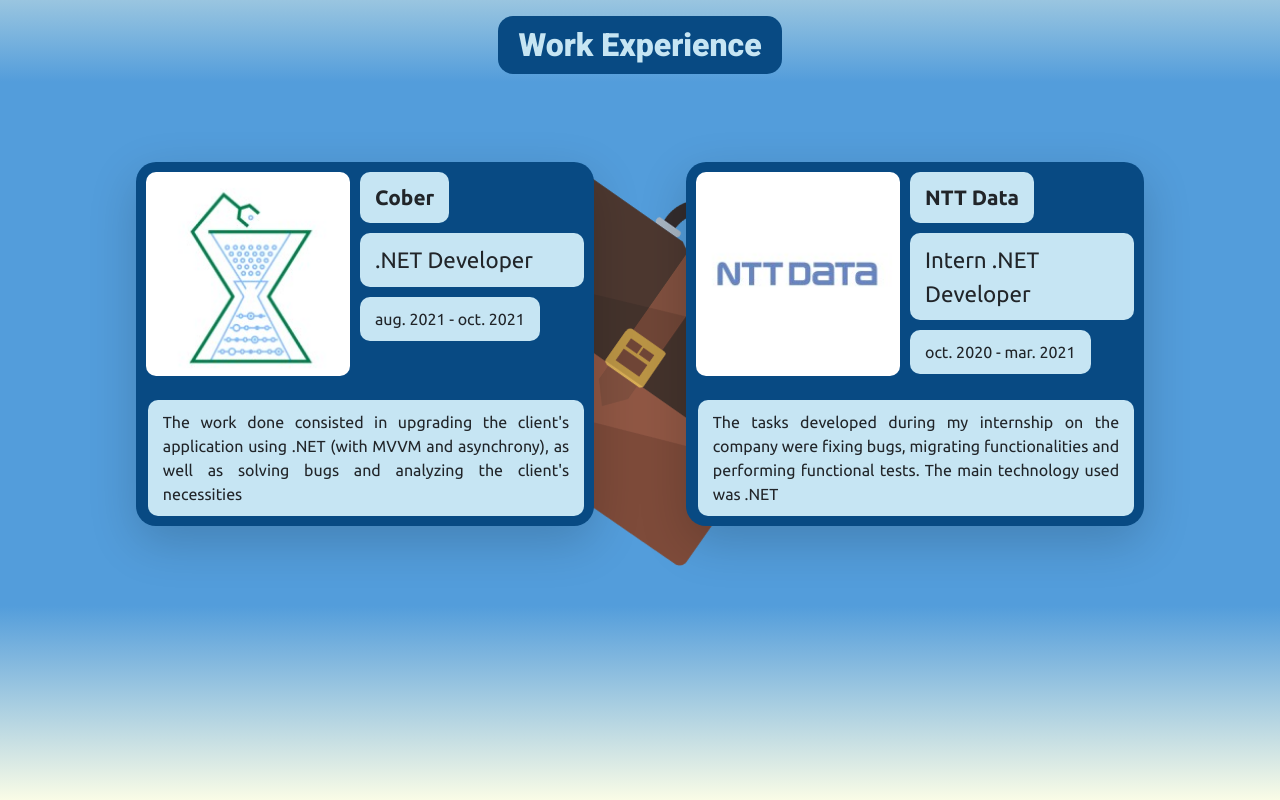
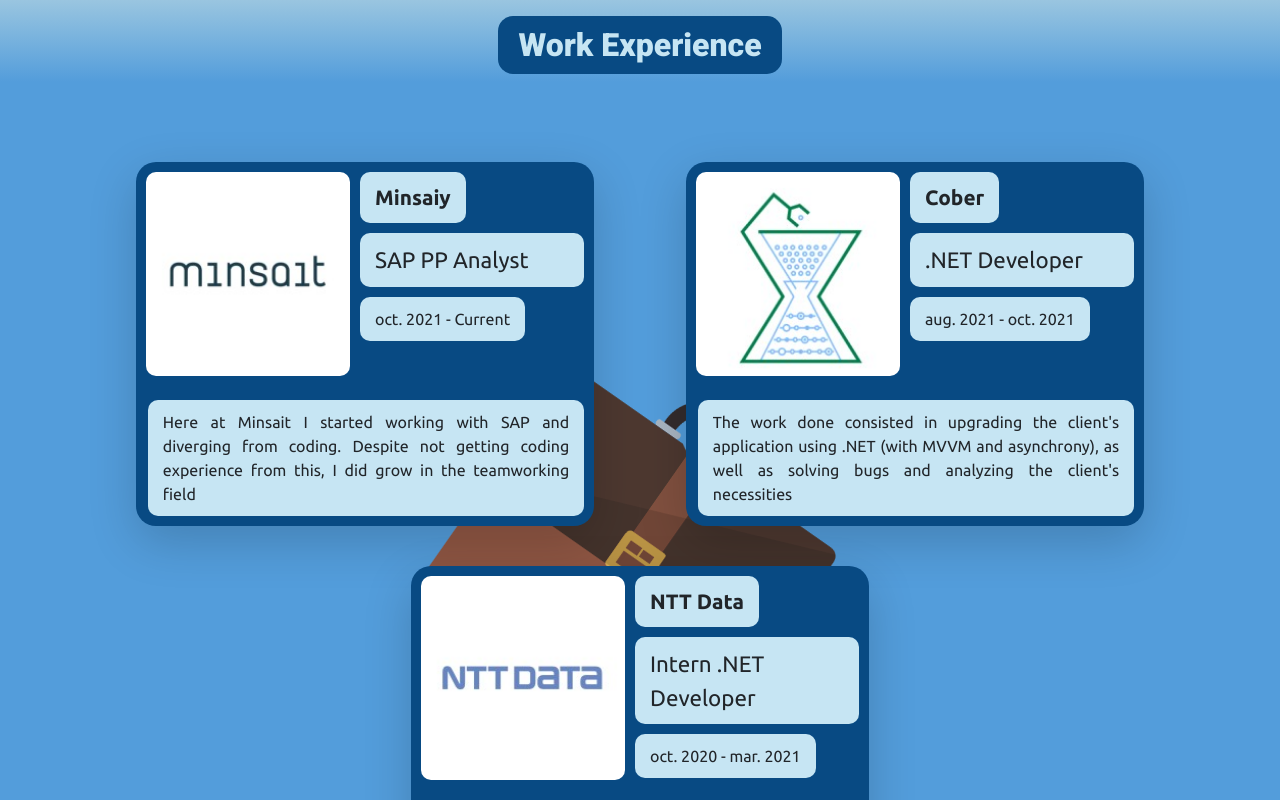
Before and after one commit to alealclag/presentationSite, a React (Create React App) app: page / in a window 1280 px wide. Shown: the part 760-1560 px from the top of the page. Built offline with nearby package versions, Linux system fonts and the light colour scheme; a web font is replaced by a local one.

Commit message:
Added map for cards' info retrieving

```diff
--- a/package.json
+++ b/package.json
@@ -6,6 +6,7 @@
     "@testing-library/jest-dom": "^5.16.4",
     "@testing-library/react": "^13.2.0",
     "@testing-library/user-event": "^14.2.0",
+    "jquery": "^3.6.0",
     "react": "^18.1.0",
     "react-dom": "^18.1.0",
     "react-scripts": "^5.0.1",
--- a/public/index.html
+++ b/public/index.html
@@ -32,9 +32,9 @@
     <link rel="icon" href="./images/favicon.ico" />
   </head>
   <body>
+    <div id="root"></div>
     <script src="./src/index.js" type="text/jsx"></script>
     <script src="https://ajax.googleapis.com/ajax/libs/jquery/3.6.0/jquery.min.js"></script>
     <script type="text/javascript" src="./js/index.js"></script>
-    <div id="root"></div>
   </body>
 </html>
--- a/public/js/index.js
+++ b/public/js/index.js
@@ -26,7 +26,8 @@
 }
 
 //If the profile pic is clicked, the displayed tip and the music will change
-profilePic.click(function () {
+profilePic.on("click", function () {
+  alert("Alerta de prueba");
   spinProfilePic = !spinProfilePic;
   if (spinProfilePic) {
     $("#playTip").fadeOut(); //Hide hover Tip
--- /dev/null
+++ b/src/cards.js
@@ -0,0 +1,133 @@
+export const workEdu = [
+  {
+    key: "Minsait",
+    pic: "./images/cardPics/minsaitlogo.png",
+    name: "Minsaiy",
+    role: "SAP PP Analyst",
+    dates: "oct. 2021 - Current",
+    description:
+      "Here at Minsait I started working with SAP and diverging from coding. Despite not getting coding experience from this, I did grow in the teamworking field",
+  },
+  {
+    key: "Cober",
+    pic: "./images/cardPics/coberlogo.png",
+    name: "Cober",
+    role: ".NET Developer",
+    dates: "aug. 2021 - oct. 2021",
+    description:
+      "The work done consisted in upgrading the client's application using .NET (with MVVM and asynchrony), as well as solving bugs and analyzing the client's necessities",
+  },
+  {
+    key: "NTT Data",
+    pic: "./images/cardPics/nttdatalogo.png",
+    name: "NTT Data",
+    role: "Intern .NET Developer",
+    dates: "oct. 2020 - mar. 2021",
+    description:
+      "The tasks developed during my internship on the company were fixing bugs, migrating functionalities and performing functional tests. The main technology used was .NET",
+  },
+  {
+    key: "Udemy",
+    pic: "./images/cardPics/webdevlogo.png",
+    name: "Udemy",
+    role: "Full-Stack Web Development Course",
+    dates: "dec. 2021 - jun. 2022",
+    description:
+      "55h full-stack web development course, including technologies like React, Node, Bootstrap, MongoDB & Express.js",
+    isEduCard: true,
+  },
+  {
+    key: "University of Seville",
+    pic: "./images/cardPics/uslogo.png",
+    name: "University of Seville",
+    role: "Computer Science Degree",
+    dates: "2017 - 2021",
+    description:
+      "Worked on various fields, including web development, analysis and design of algorithms, embedded systems, AI and more",
+    isEduCard: true,
+  },
+];
+
+export const techCards = [
+  {
+    key: "React",
+    name: "React",
+    pic: "./images/cardPics/techLogos/react.jpg",
+  },
+  {
+    key: "Node.js",
+    name: "Node.js",
+    pic: "./images/cardPics/techLogos/node.jpg",
+  },
+  {
+    key: "Bootstrap",
+    name: "Bootstrap",
+    pic: "./images/cardPics/techLogos/bootstrap.jpg",
+  },
+  {
+    key: "jQuery",
+    name: "jQuery",
+    pic: "./images/cardPics/techLogos/jQuery.jpg",
+  },
+  {
+    key: "MongoDB",
+    name: "MongoDB",
+    pic: "./images/cardPics/techLogos/MongoDB.jpg",
+  },
+  {
+    key: "Git",
+    name: "Git",
+    pic: "./images/cardPics/techLogos/git.jpg",
+  },
+  {
+    key: "Docker",
+    name: "Docker",
+    pic: "./images/cardPics/techLogos/docker.jpg",
+  },
+  {
+    key: ".net",
+    name: ".Net (C#)",
+    pic: "./images/cardPics/techLogos/net.jpg",
+  },
+  {
+    key: "Python",
+    name: "Python",
+    pic: "./images/cardPics/techLogos/python.jpg",
+  },
+  {
+    key: "Java",
+    name: "Java",
+    pic: "./images/cardPics/techLogos/java.jpg",
+  },
+  {
+    key: "C++",
+    name: "C / C++",
+    pic: "./images/cardPics/techLogos/c++.jpg",
+  },
+  {
+    key: "EmbdSys",
+    name: "Embedded Systems",
+    pic: "./images/cardPics/techLogos/embedded.jpg",
+  },
+];
+
+export const langCards = [
+  {
+    key: "Spanish",
+    name: "Spanish",
+    pic: "./images/cardPics/spain.png",
+    level: 1,
+  },
+  {
+    key: "English",
+    name: "English",
+    pic: "./images/cardPics/uk.jpg",
+    level: 2,
+  },
+  {
+    key: "Japanese",
+    name: "Japanese",
+    pic: "./images/cardPics/japan.jpg",
+    level: 3,
+  },
+];
--- a/src/components/App.jsx
+++ b/src/components/App.jsx
@@ -6,6 +6,33 @@
 import PresentationSection from "./presentationSection";
 import Header from "./header";
 import Footer from "./footer";
+import * as cards from "../cards";
+
+function createCard(card) {
+  return (
+    <Card
+      key={card.key}
+      pic={card.pic}
+      name={card.name}
+      role={card.role}
+      dates={card.dates}
+      description={card.description}
+      isEduCard={card.isEduCard}
+    />
+  );
+}
+
+function createTechCard(techCard) {
+  return (
+    <TechCard key={techCard.key} name={techCard.name} pic={techCard.pic} />
+  );
+}
+
+function createLangCard(langCard) {
+  return (
+    <LangCard key={langCard.key} name={langCard.name} pic={langCard.pic} />
+  );
+}
 
 export default function App() {
   return (
@@ -31,25 +58,9 @@
             <img src="./images/bgPics/work.png" className="bgPic" />
 
             <div className="row justify-content-around sectionRow">
-              <Card
-                key="Cober"
-                pic="./images/cardPics/coberlogo.png"
-                name="Cober"
-                role=".NET Developer"
-                dates="aug. 2021 - oct. 2021"
-                description="The work done consisted in upgrading the client's application using .NET (with MVVM and asynchrony), as well as solving bugs and analyzing the client's necessities"
-              />
-
-              <Card
-                key="NTT Data"
-                pic="./images/cardPics/nttdatalogo.png"
-                name="NTT Data"
-                role="Intern .NET Developer"
-                dates="oct. 2020 - mar. 2021"
-                description="The tasks developed during my internship on the company were
-                    fixing bugs, migrating functionalities and performing
-                    functional tests. The main technology used was .NET"
-              />
+              {cards.workEdu.map((card) =>
+                card.isEduCard ? null : createCard(card)
+              )}
             </div>
           </div>
         </section>
@@ -64,27 +75,9 @@
             />
 
             <div className="row justify-content-around sectionRow">
-              <Card
-                key="Udemy"
-                pic="./images/cardPics/webdevlogo.png"
-                name="Udemy"
-                role="Full-Stack Web Development Course"
-                dates="dec. 2021 - jun. 2022"
-                description="55h full-stack web development course, including
-                    technologies like React, Node, Bootstrap, MongoDB & Express.js"
-                isEduCard={true}
-              />
-              <Card
-                key="University of Seville"
-                pic="./images/cardPics/uslogo.png"
-                name="University of Seville"
-                role="Computer Science Degree"
-                dates="2017 - 2021"
-                description="Worked on various fields, including web development,
-                    analysis and design of algorithms, embedded systems, AI and
-                    more"
-                isEduCard={true}
-              />
+              {cards.workEdu.map((card) =>
+                card.isEduCard ? createCard(card) : null
+              )}
             </div>
           </div>
         </section>
@@ -104,66 +97,9 @@
                     />
 
                     <div className="row gy-4 justify-content-around">
-                      <TechCard
-                        key="React"
-                        name="React"
-                        pic="./images/cardPics/techLogos/react.jpg"
-                      />
-                      <TechCard
-                        key="Node.js"
-                        name="Node.js"
-                        pic="./images/cardPics/techLogos/node.jpg"
-                      />
-                      <TechCard
-                        key="Bootstrap"
-                        name="Bootstrap"
-                        pic="./images/cardPics/techLogos/bootstrap.jpg"
-                      />
-                      <TechCard
-                        key="jQuery"
-                        name="jQuery"
-                        pic="./images/cardPics/techLogos/jQuery.jpg"
-                      />
-                      <TechCard
-                        key="MongoDB"
-                        name="MongoDB"
-                        pic="./images/cardPics/techLogos/MongoDB.jpg"
-                      />
-                      <TechCard
-                        key="Git"
-                        name="Git"
-                        pic="./images/cardPics/techLogos/git.jpg"
-                      />
-                      <TechCard
-                        key="Docker"
-                        name="Docker"
-                        pic="./images/cardPics/techLogos/docker.jpg"
-                      />
-                      <TechCard
-                        key=".net"
-                        name=".Net (C#)"
-                        pic="./images/cardPics/techLogos/net.jpg"
-                      />
-                      <TechCard
-                        key="Python"
-                        name="Python"
-                        pic="./images/cardPics/techLogos/python.jpg"
-                      />
-                      <TechCard
-                        key="Java"
-                        name="Java"
-                        pic="./images/cardPics/techLogos/java.jpg"
-                      />
-                      <TechCard
-                        key="C++"
-                        name="C / C++"
-                        pic="./images/cardPics/techLogos/c++.jpg"
-                      />
-                      <TechCard
-                        key="EmbdSys"
-                        name="Embedded Systems"
-                        pic="./images/cardPics/techLogos/embedded.jpg"
-                      />
+                      {cards.techCards.map((techCard) =>
+                        createTechCard(techCard)
+                      )}
                     </div>
                   </div>
                 </div>
@@ -181,29 +117,23 @@
                     />
                     <h4 className="levelTitle levelTitle">Native</h4>
                     <div className="row">
-                      <LangCard
-                        key="Spanish"
-                        name="Spanish"
-                        pic="./images/cardPics/spain.png"
-                      />
+                      {cards.langCards.map((langCard) =>
+                        langCard.level == 1 ? createLangCard(langCard) : null
+                      )}
                     </div>
 
                     <h4 className="levelTitle leftLangBlock">Advanced</h4>
                     <div className="row justify-content-end">
-                      <LangCard
-                        key="English"
-                        name="English"
-                        pic="./images/cardPics/uk.jpg"
-                      />
+                      {cards.langCards.map((langCard) =>
+                        langCard.level == 2 ? createLangCard(langCard) : null
+                      )}
                     </div>
 
                     <h4 className="levelTitle">Intermediate</h4>
                     <div className="row">
-                      <LangCard
-                        key="Japanese"
-                        name="Japanese"
-                        pic="./images/cardPics/japan.jpg"
-                      />
+                      {cards.langCards.map((langCard) =>
+                        langCard.level == 3 ? createLangCard(langCard) : null
+                      )}
                     </div>
                   </div>
                 </div>
```
Also changed, not shown: ToDo.txt, 1 other file (tests, documents, lock files or other folders).
